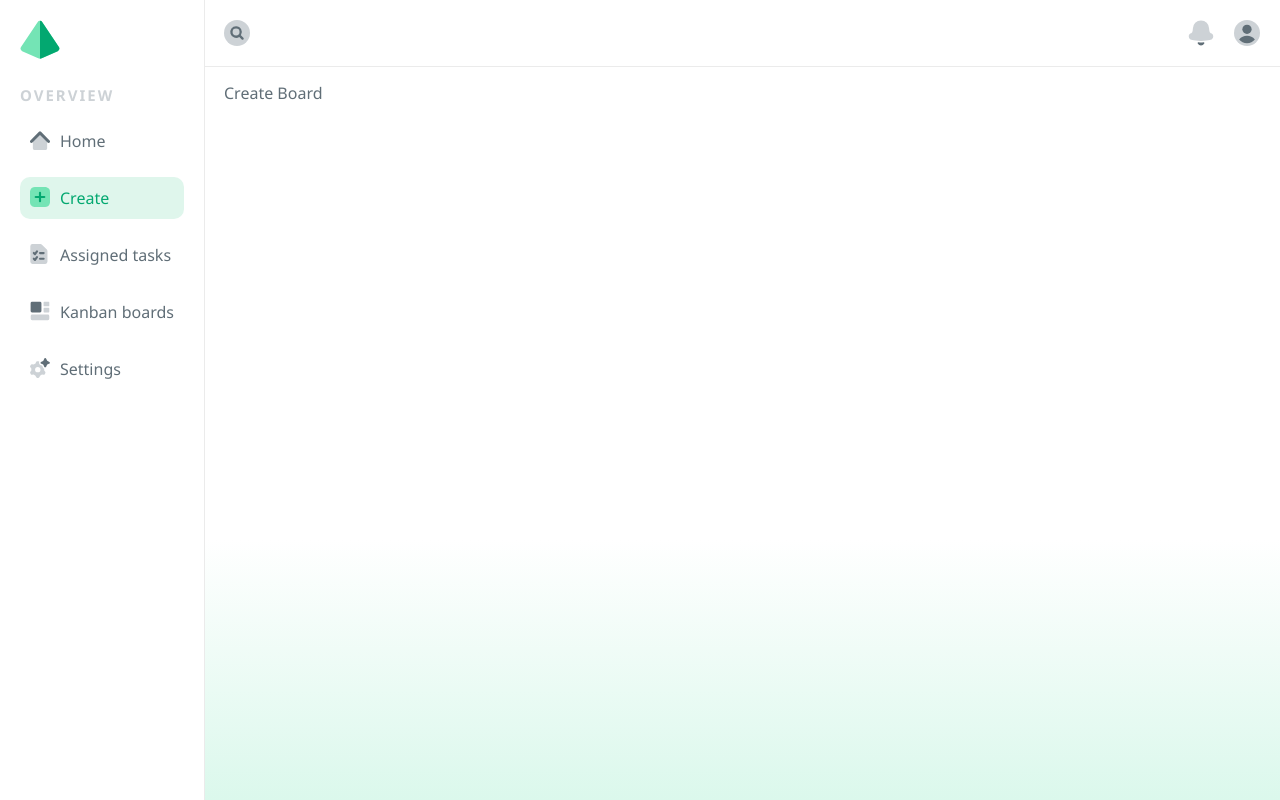
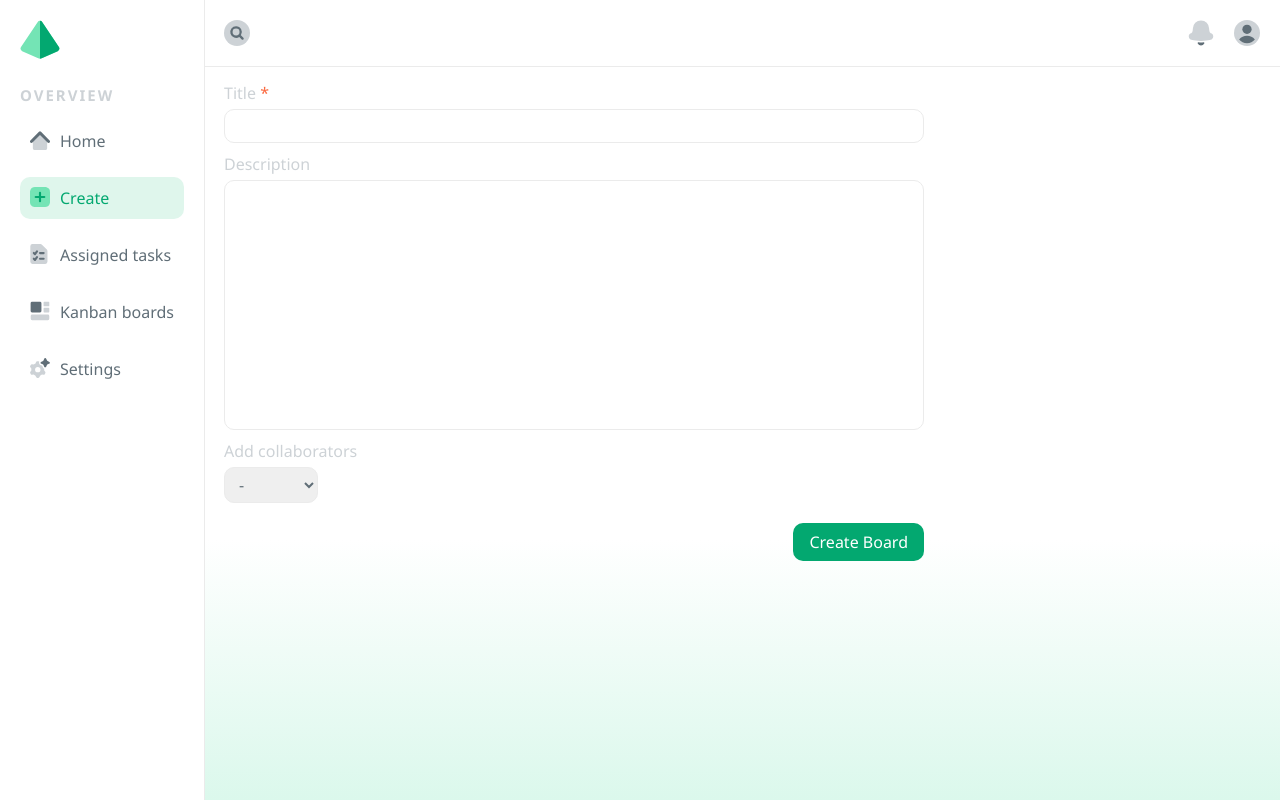
Before and after one commit to jsabram/Kanban-Board, a React (Create React App) app: page /Kanban-Board/create-board in a window 1280 px wide. Built offline with nearby package versions, Linux system fonts and the light colour scheme.

Commit message:
Renamed classes in CreateTask component, created reusable form component, started working on the CreateBoard component

```diff
--- a/src/assets/scss/mixins.scss
+++ b/src/assets/scss/mixins.scss
@@ -30,53 +30,3 @@
 		}
 	}
 }
-
-@mixin form {
-	@include flexbox(flex-start, flex-start, column);
-	max-width: 700px;
-}
-
-@mixin label {
-	margin-block-start: 1rem;
-	margin-block-end: 0.5rem;
-	color: map-get($colors, c_gray_light);
-
-	&:first-of-type {
-		margin-block-start: 0;
-	}
-
-	span {
-		color: map-get($colors, c_red);
-	}
-}
-
-@mixin input {
-	width: 100%;
-	padding: 0.5rem 1rem;
-	border: 1px solid map-get($colors, c_ash);
-	border-radius: 1rem;
-	outline: none;
-
-	&:focus {
-		border-color: map-get($colors, c_gray);
-	}
-}
-
-@mixin input-error {
-	border-color: map-get($colors, c_red);
-}
-
-@mixin error-msg {
-	margin-block-start: 0.2rem;
-	font-size: 1.2rem;
-	color: map-get($colors, c_red);
-
-	@media screen and (min-width: 992px) {
-		font-size: 1.4rem;
-	}
-}
-
-@mixin textarea {
-	height: 250px;
-	resize: none;
-}
--- a/src/components/page-coponents/CreateBoard.tsx
+++ b/src/components/page-coponents/CreateBoard.tsx
@@ -1,7 +1,95 @@
+import { useState } from 'react';
+import Form from '../reusable/Form';
+import Button from '../reusable/Button';
+
 import './CreateBoard.scss';
 
+// dummy data to be deleted / moved somewhere else
+
+interface Collaborator {
+	id: number;
+	username: string;
+}
+
+const dummyCollaboratos: Collaborator[] = [
+	{ id: 1, username: 'Jane' },
+	{ id: 2, username: 'Josh' },
+	{ id: 3, username: 'Joe' },
+	{ id: 4, username: 'Jenny' },
+	{ id: 5, username: 'Joanne' },
+	{ id: 6, username: 'Judith' },
+];
+
 const CreateBoard = () => {
-	return <div>Create Board</div>;
+	const [availableCollaborators, setAvailableCollaborators] = useState(
+		dummyCollaboratos
+	);
+	const [selectedCollaborators, setSelectedCollaborators] = useState<
+		Collaborator[]
+	>([]);
+
+	const selectCollaborator = (e: React.ChangeEvent) => {
+		const target = e.target as HTMLSelectElement;
+
+		const selectedPerson = availableCollaborators.find(
+			(el) => el.id === +target.value
+		);
+
+		if (selectedPerson) {
+			setSelectedCollaborators([...selectedCollaborators, selectedPerson]);
+			setAvailableCollaborators(
+				availableCollaborators.filter((el) => el.id !== selectedPerson.id)
+			);
+		}
+	};
+
+	const createBoard = (e: React.FormEvent) => {
+		console.log('Board Created!');
+	};
+
+	return (
+		<Form onSubmit={createBoard}>
+			<label htmlFor='title'>
+				Title <span>*</span>
+			</label>
+			<input id='title' type='text' className='form__input' />
+			<label htmlFor='description'>Description</label>
+			<textarea
+				id='description'
+				className='form__input  form__input--textarea'
+			></textarea>
+			<label htmlFor='collaborators'>Add collaborators</label>
+			{/* consider refactoring this select element to the reusable component */}
+			<select
+				className='form__input form__input--select'
+				onChange={selectCollaborator}
+				disabled={availableCollaborators.length === 0}
+			>
+				{availableCollaborators.length > 0 ? (
+					<>
+						<option value={0} hidden>
+							-
+						</option>
+						{availableCollaborators.map((person) => (
+							<option key={person.id} value={person.id}>
+								{person.username}
+							</option>
+						))}
+					</>
+				) : (
+					<option>No available collaborators</option>
+				)}
+			</select>
+			{selectedCollaborators.length > 0 && (
+				<ul>
+					{selectedCollaborators.map((person) => (
+						<li key={person.id}>{person.username}</li>
+					))}
+				</ul>
+			)}
+			<Button className='form__btn' text='Create Board' />
+		</Form>
+	);
 };
 
 export default CreateBoard;
--- a/src/components/page-coponents/CreateTask.scss
+++ /dev/null
@@ -1,31 +0,0 @@
-@use '../../assets/scss/colors.scss' as *;
-@use '../../assets/scss/mixins.scss' as *;
-
-.create {
-	@include form;
-
-	&__label {
-		@include label;
-	}
-
-	&__input {
-		@include input;
-
-		&--error {
-			@include input-error;
-		}
-
-		&--textarea {
-			@include textarea;
-		}
-	}
-
-	&__error-msg {
-		@include error-msg;
-	}
-
-	&__btn {
-		display: block;
-		margin: 2rem 0 0 auto;
-	}
-}
--- a/src/components/page-coponents/CreateTask.tsx
+++ b/src/components/page-coponents/CreateTask.tsx
@@ -1,8 +1,7 @@
 import { useState, useRef } from 'react';
+import Form from '../reusable/Form';
 import Select from '../reusable/Select';
 import Button from '../reusable/Button';
-
-import './CreateTask.scss';
 
 // dummy data to be replaced
 const priorities = ['Low', 'Medium', 'High'];
@@ -56,80 +55,77 @@ const CreateTask = () => {
 				project: projectRef.current?.value,
 			};
 
+			// create the actual task
 			console.log(task);
 		}
 	};
 
 	return (
-		<form onSubmit={createTask} className='create'>
-			<label className='create__label' htmlFor='title'>
-				Title <span className='create__label--asterisk'>*</span>
+		<Form onSubmit={createTask}>
+			<label htmlFor='title'>
+				Title <span>*</span>
 			</label>
 			<input
 				type='text'
 				id='title'
 				ref={titleRef}
-				className={`create__input ${
-					isTitleValid === false && 'create__input--error'
+				className={`form__input ${
+					isTitleValid === false && 'form__input--error'
 				}`}
 				onBlur={checkValidity}
 			/>
 			{isTitleValid === false && (
-				<p className='create__error-msg'>Required field</p>
+				<p className='form__error-msg'>Required field</p>
 			)}
-			<label className='create__label' htmlFor='description'>
-				Description
-			</label>
+			<label htmlFor='description'>Description</label>
 			<textarea
 				id='description'
 				ref={descriptionRef}
-				className='create__input create__input--textarea'
+				className='form__input form__input--textarea'
 			></textarea>
-			<label className='create__label' htmlFor='priority'>
-				Priority
-			</label>
+			<label htmlFor='priority'>Priority</label>
 			<Select
 				id='priority'
 				ref={priorityRef}
-				className='create__input create__input--select'
+				className='form__input form__input--select'
 				options={priorities}
 			/>
-			<label className='create__label' htmlFor='assignee'>
-				Assignee <span className='create__label--asterisk'>*</span>
+			<label htmlFor='assignee'>
+				Assignee <span>*</span>
 			</label>
 			<Select
 				id='assignee'
 				ref={assigneeRef}
-				className={`create__input create__input--select ${
-					isAssigneeValid === false && 'create__input--error'
+				className={`form__input form__input--select ${
+					isAssigneeValid === false && 'form__input--error'
 				}`}
 				options={dummyAssignees}
 				onBlur={checkValidity}
 			/>
 			{isAssigneeValid === false && (
-				<p className='create__error-msg'>Required selection</p>
+				<p className='form__error-msg'>Required selection</p>
 			)}
-			<label className='create__label' htmlFor='project'>
-				Project <span className='create__label--asterisk'>*</span>
+			<label htmlFor='project'>
+				Project <span>*</span>
 			</label>
 			<Select
 				id='project'
 				ref={projectRef}
-				className={`create__input create__input--select ${
-					isProjectValid === false && 'create__input--error'
+				className={`form__input form__input--select ${
+					isProjectValid === false && 'form__input--error'
 				}`}
 				options={dummyProjects}
 				onBlur={checkValidity}
 			/>
 			{isProjectValid === false && (
-				<p className='create__error-msg'>Required selection</p>
+				<p className='form__error-msg'>Required selection</p>
 			)}
 			<Button
 				text='Create Task'
-				className='create__btn'
+				className='form__btn'
 				disabled={!isTitleValid || !isAssigneeValid || !isProjectValid}
 			/>
-		</form>
+		</Form>
 	);
 };
 
--- /dev/null
+++ b/src/components/reusable/Form.scss
@@ -0,0 +1,67 @@
+@use '../../assets/scss/colors.scss' as *;
+@use '../../assets/scss/mixins.scss' as *;
+
+.form {
+	@include flexbox(flex-start, flex-start, column);
+	max-width: 700px;
+
+	label {
+		margin-block-start: 1rem;
+		margin-block-end: 0.5rem;
+		color: map-get($colors, c_gray_light);
+
+		&:first-of-type {
+			margin-block-start: 0;
+		}
+
+		span {
+			color: map-get($colors, c_red);
+		}
+	}
+
+	&__input {
+		width: 100%;
+		padding: 0.5rem 1rem;
+		border: 1px solid map-get($colors, c_ash);
+		border-radius: 1rem;
+		outline: none;
+
+		&:focus {
+			border-color: map-get($colors, c_gray);
+		}
+
+        &--textarea {
+            height: 250px;
+            resize: none;
+        }
+
+		&--select {
+			width: auto;
+			cursor: pointer;
+		}
+
+
+		&--error {
+			border-color: map-get($colors, c_red);
+		}
+	}
+
+	&__error-msg {
+		margin-block-start: 0.2rem;
+		font-size: 1.2rem;
+		color: map-get($colors, c_red);
+	}
+
+	&__btn {
+		display: block;
+		margin: 2rem 0 0 auto;
+	}
+}
+
+@media screen and (min-width: 992px) {
+	.form {
+		&__error-msg {
+			font-size: 1.4rem;
+		}
+	}
+}
--- /dev/null
+++ b/src/components/reusable/Form.tsx
@@ -0,0 +1,13 @@
+import { FormProps } from '../../types';
+
+import './Form.scss';
+
+const Form: React.FC<FormProps> = ({ children, onSubmit }) => {
+	return (
+		<form className='form' onSubmit={onSubmit}>
+			{children}
+		</form>
+	);
+};
+
+export default Form;
--- a/src/components/reusable/Select.scss
+++ /dev/null
@@ -1,4 +0,0 @@
-.select {
-	width: auto;
-	cursor: pointer;
-}
--- a/src/components/reusable/Select.tsx
+++ b/src/components/reusable/Select.tsx
@@ -1,14 +1,12 @@
 import { forwardRef } from 'react';
 import { SelectProps } from '../../types';
-
-import './Select.scss';
 
 const Select: React.ForwardRefRenderFunction<HTMLSelectElement, SelectProps> = (
 	{ id, className, options, onBlur },
 	ref
 ) => {
 	return (
-		<select id={id} ref={ref} className={`select ${className}`} onBlur={onBlur}>
+		<select id={id} ref={ref} className={className} onBlur={onBlur}>
 			<option value={0} hidden>
 				-
 			</option>
--- a/src/types.ts
+++ b/src/types.ts
@@ -13,9 +13,13 @@ export interface ButtonProps {
 	disabled?: boolean;
 }
 
+export interface FormProps extends ChildrenProps {
+	onSubmit: (e: React.FormEvent) => void;
+}
+
 export interface SelectProps {
 	id: string;
 	className: string;
 	options: string[];
-	onBlur?: (event: React.FocusEvent) => void;
+	onBlur?: (e: React.FocusEvent) => void;
 }
```
